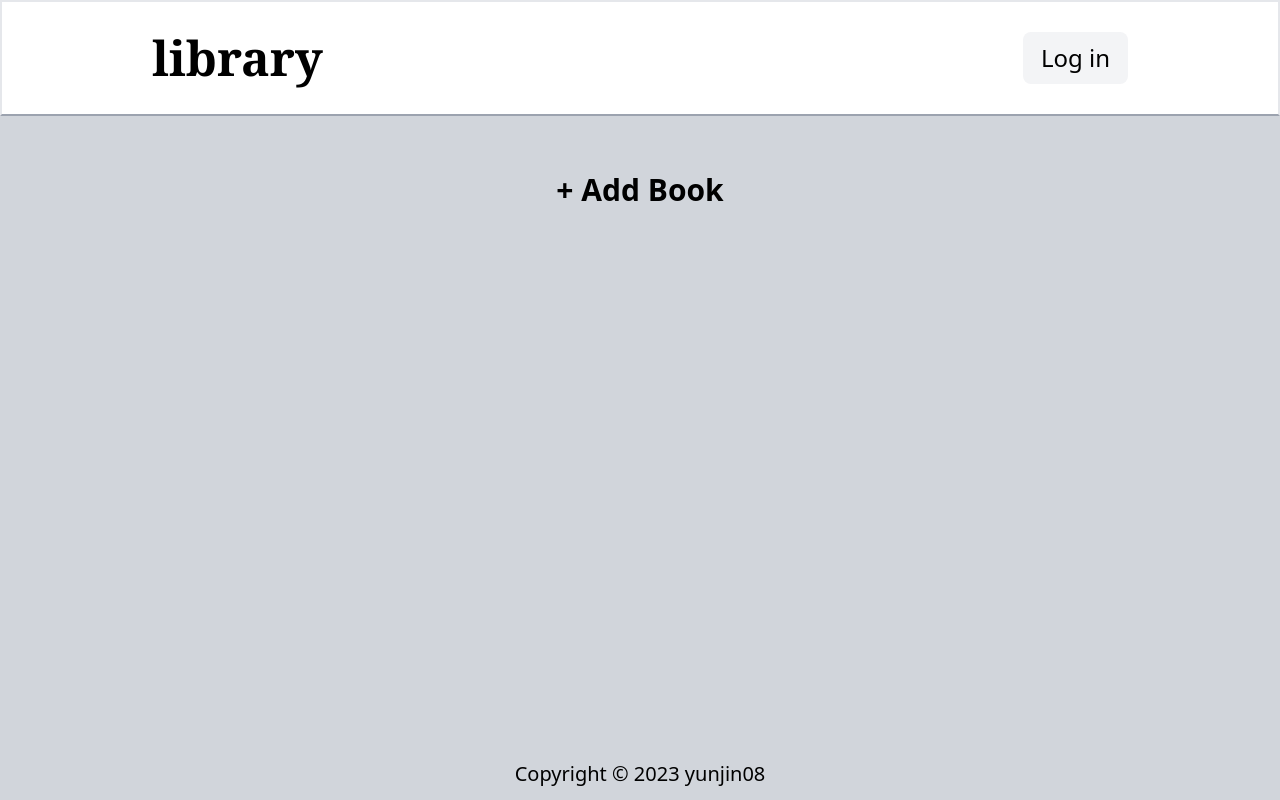
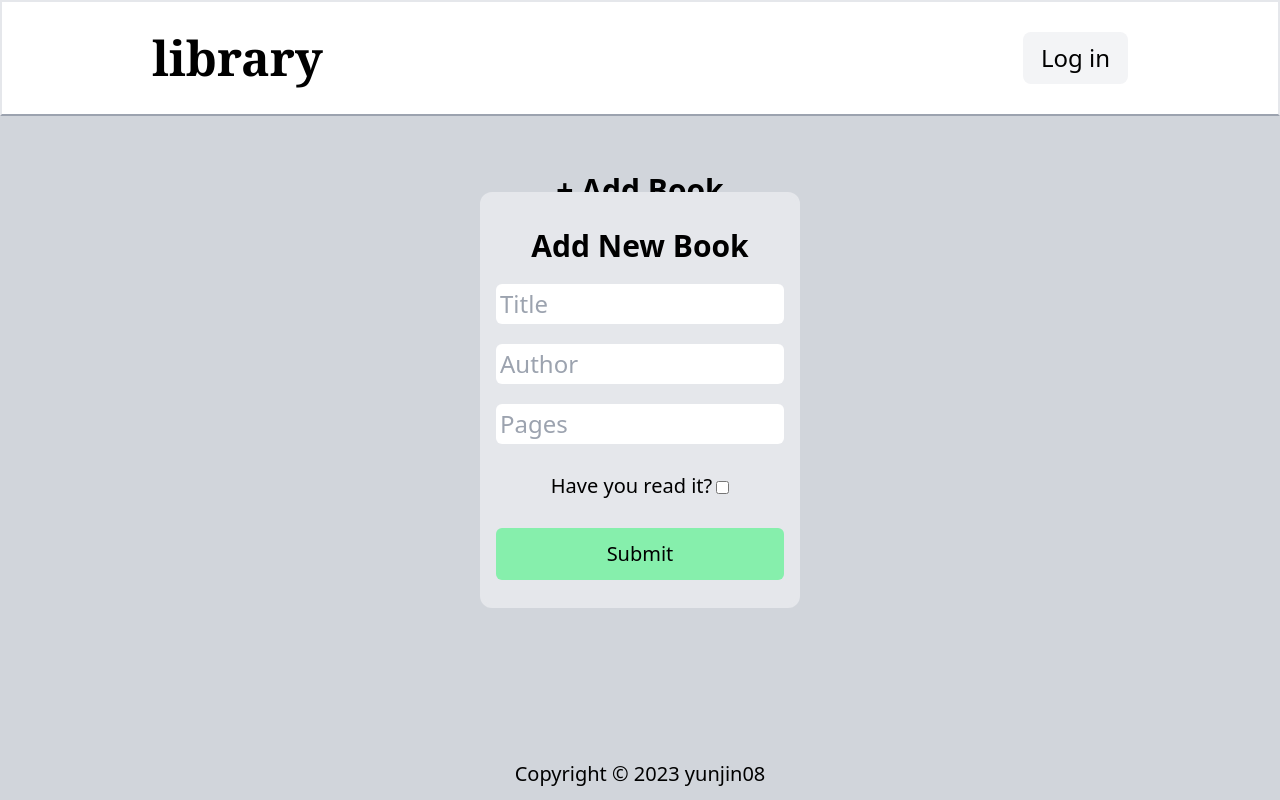
Before and after one commit to yunjin08/A-book-Lib, a website: page public/index.html in a window 1280 px wide. Drawn offline with Linux system fonts and the light colour scheme.

Commit message:
Added Add Button

```diff
--- a/public/index.html
+++ b/public/index.html
@@ -6,7 +6,7 @@
     <title>Document</title>
     <link rel="stylesheet" href="style.css">
 </head>
-<body class="bg-gray-300">
+<body class="bg-gray-300 ">
 
     <section id="head" class="border-b-gray-400 border-2 bg-white">
         <nav  class="container mx-auto flex h-28 items-center justify-between">
@@ -21,9 +21,26 @@
 
     <section id="add" class="container flex items-center justify-center mx-auto">
         <div>
-            <button class="my-14 text-3xl font-bold">+ Add Book </button>
+            <button class="my-14 text-3xl font-bold js-button">+ Add Book </button>
         </div>
     </section>
+
+
+    <form id="popup" class="absolute flex-col rounded-xl border-4 space-y-5 bg-gray-200 w-80 top-1/2 left-1/2 transform -translate-x-1/2 -translate-y-1/2">
+        <h1 class="flex items-center justify-center mt-8 mb-2 text-3xl font-bold">
+            Add New Book
+        </h1>
+        <div class="flex justify-center"><input type="text" placeholder="Title" class="text-2xl py-1 pl-1 rounded-md w-72"></div>
+        <div class="flex justify-center"><input type="text" placeholder="Author" class="text-2xl py-1 pl-1 rounded-md w-72"></div>
+        <div class="flex justify-center"><input type="text" placeholder="Pages" class="text-2xl py-1 pl-1 rounded-md w-72"></div>
+        <div class="flex items-center justify-center">
+            <p class="text-xl font-medium py-2"> Have you read it?</p>
+            <div class="pt-1 pl-1"><input type="checkbox" value="Yes" id="readBook"></div>
+        </div>
+        <div class="flex items-center justify-center">
+            <button class="mb-6 bg-green-300 w-72 rounded-md py-3 text-xl font-medium"> Submit </button>
+        </div>
+    </form>
 
     <section id="footer" class="absolute inset-x-0 bottom-0">
         <div class="container mx-auto flex items-center justify-center text-xl pb-3">
```
Also changed, not shown: public/script.js (line endings or trailing spaces), public/style.css.
